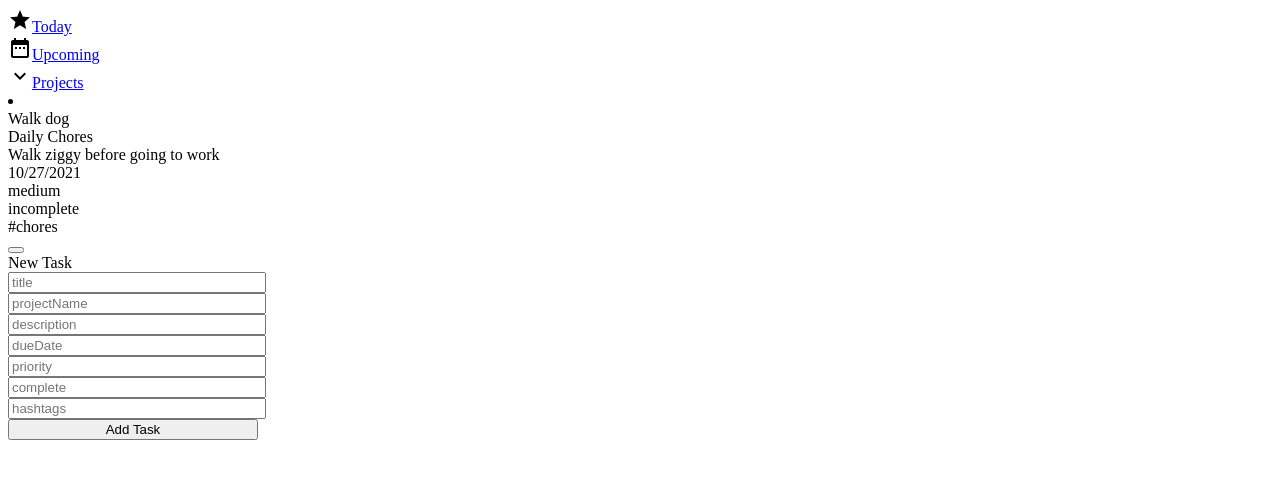
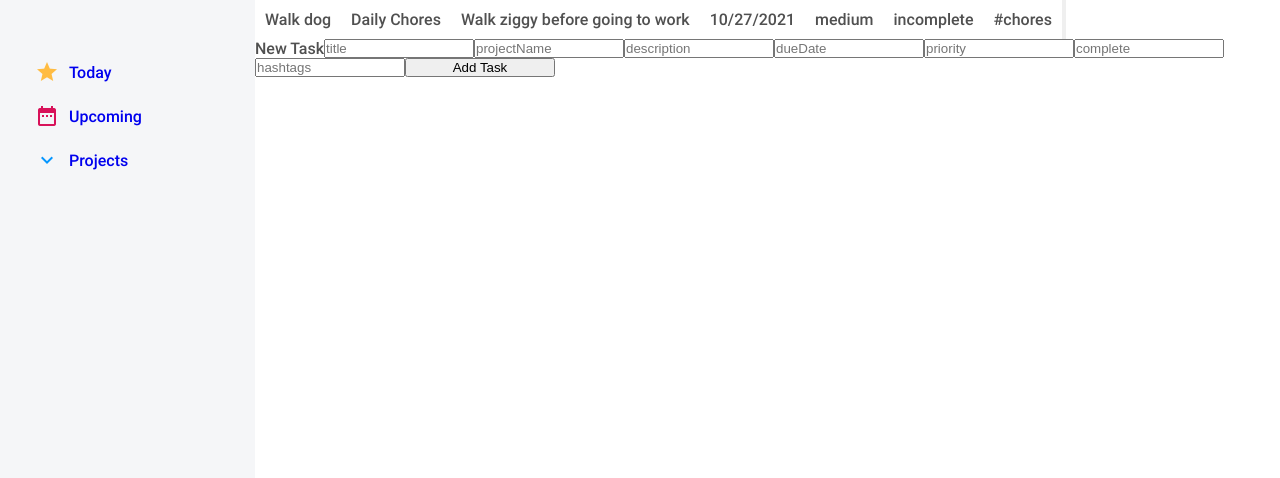
Before and after one commit to kimsjason/todo-list, a website built with webpack: page src/template.html in a window 1280 px wide. Built offline with nearby package versions, Linux system fonts and the light colour scheme.

Commit message:
Add sidebar styles

```diff
--- a/src/main.css
+++ b/src/main.css
@@ -1,8 +1,77 @@
+/* https://coolors.co/006ba6-0496ff-ffbc42-d81159-8f2d56 */
+@font-face {
+    font-family: Roboto;
+    src: url(./Roboto/Roboto-Medium.ttf)
+}
+/* general */
+*, *::before, *::after {
+    box-sizing: border-box;
+    margin: 0;
+    padding: 0;
+}
+
+body {
+    display: flex;
+    height: 100vh;
+    font-family: Roboto;
+    color: rgb(80, 80, 80);
+}
+
+/* sidebar */
+.sidebar {
+    flex: 1;
+    padding: 50px 25px;
+    background-color: #f5f6f8;
+}
+
+.sidebar div {
+    display: flex;
+    align-items: center;
+    padding: 10px 0;
+
+}
+
+.sidebar span {
+    padding: 0 10px;
+}
+
+.sidebar a {
+    display: inline-block;
+    padding: 0 20px 0 0;
+    text-decoration: none;
+}
+
+#star {
+    color: #FFBC42;
+}
+
+#date-range {
+    color: #D81159;
+}
+
+#expand-more {
+    color: #0496FF;
+}
+
+/* form */
+.content {
+    flex: 5;
+}
+
 .task-form {
     display: flex;
-    flex-direction: column;
+    flex-wrap: wrap;
+
 }
 
 .task-form input {
-    width: 250px;
+    width: 150px;
 }
+
+.task {
+    display: flex;
+}
+
+.task div {
+    padding: 10px;
+}
```
